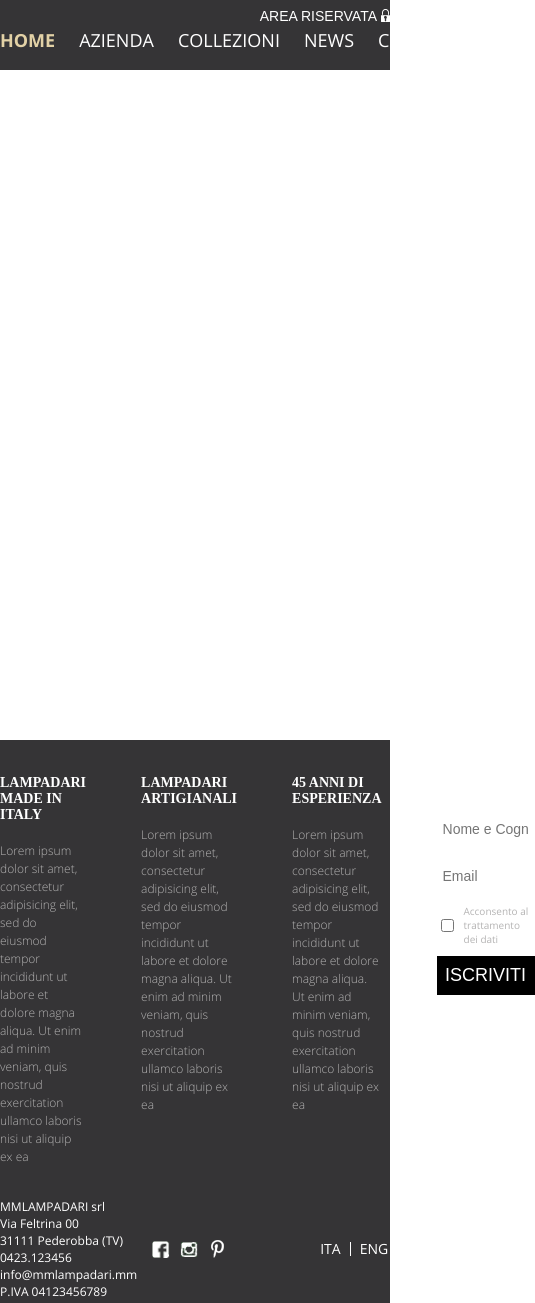
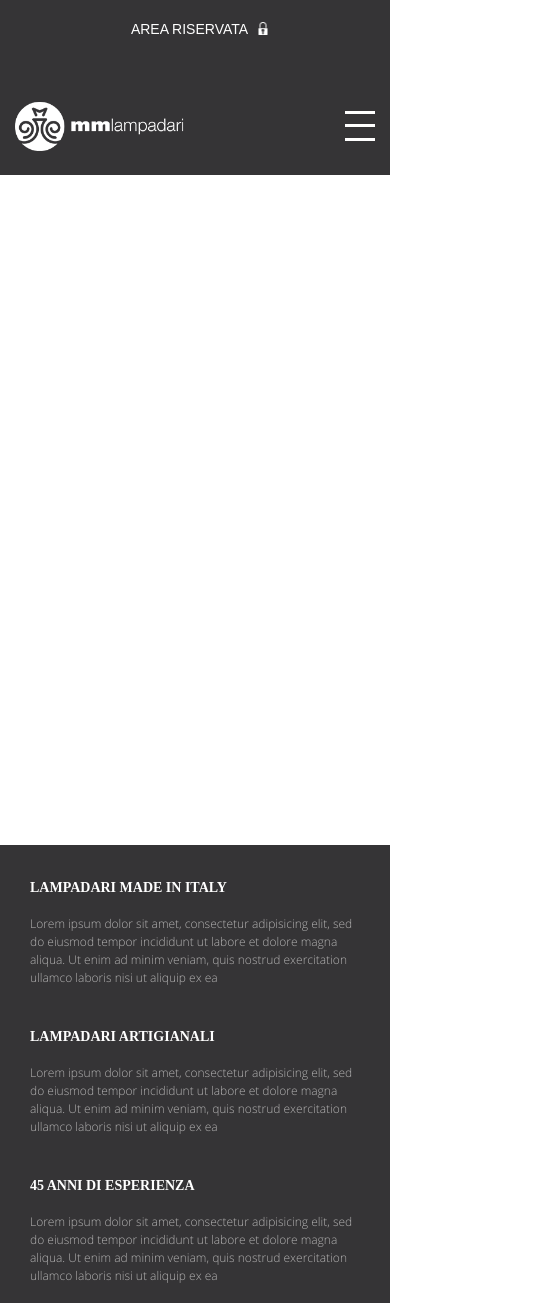
Before and after one commit to alexander-drach/ADCI-test, a plain HTML site: page index.html in a window 390 px wide. Shown: the top 1303 px of the page, 535 px wide, since content can reach past the window. Drawn offline with Linux system fonts and the light colour scheme; files whose address does not match are found by name; a web font is replaced by a local one.

Commit message:
add media queries Header, Footer

```diff
--- a/css/style.css
+++ b/css/style.css
@@ -250,10 +250,44 @@ sub-menu .current-menu-item {
     font-size: 14px;
     color: #ffffff;
     text-transform: uppercase;
-    padding-right: 13px;
+    padding-right: 17px;
     background-image: url(../img/icons/icon-lock.png);
     background-repeat: no-repeat;
     background-position: top 2px right 0;
+}
+
+.humb {
+    position: relative;
+    display: none;
+    width: 30px;
+    height: 30px;
+    background-color: transparent;
+    padding: 0;
+}
+
+.humb__line {
+    display: block;
+    height: 3px;
+    width: 100%;
+    background-color: #ffffff;
+}
+
+.humb__line:before,
+.humb__line:after{
+    content: "";
+    position: absolute;
+    display: block;
+    height: 3px;
+    width: 100%;
+    background-color: #ffffff;
+}
+
+.humb__line:before {
+    top: 0;
+}
+
+.humb__line:after{
+    bottom: 0;
 }
 /* header end */
 
@@ -424,3 +458,100 @@ sub-menu .current-menu-item {
     padding-right: 0;
 }
 /* footer end */
+
+@media (max-width: 1200px) {
+    .container {
+        padding-left: 15px;
+        padding-right: 15px;
+    }
+}
+
+@media (max-width: 992px) {
+    .header-page {
+        padding-top: 60px;
+    }
+
+    .btn-reservation {
+        top: -40px;
+    }
+
+    .humb {
+        display: block;
+    }
+
+    .btn-reservation {
+        right: 15px;
+    }
+
+    .nav {
+        align-self: center;
+        transform: translateY(0);
+    }
+
+    .main-menu {
+        display: none;
+    }
+
+    .footer-info {
+        flex-wrap: wrap;justify-content: center;
+    }
+
+    .footer-control {
+        order: 0;
+        margin-bottom: 25px;
+    }
+
+    .footer-address {
+        order: 1;
+    }
+}
+
+@media (max-width: 768px) {
+    .footer-content {
+        flex-wrap: wrap;
+    }
+
+    .footer-content__item {
+        margin-left: 15px;
+        margin-right: 15px;
+        margin-bottom: 30px;
+    }
+
+    .footer-content__item:last-child {
+        flex: 80%;
+        margin-bottom: 30px;
+    }
+}
+
+@media (max-width: 640px) {
+    .header-page {
+        padding-top: 100px;
+    }
+
+    .btn-reservation {
+        width: 145px;
+        top: -80px;
+        right: 50%;
+        transform: translateX(50%);
+    }
+
+    .footer-content__item {
+        flex: 100%;
+    }
+
+    .footer-address__item {
+        margin-bottom: 15px;
+    }
+
+    .checkbox-field {
+        margin-top: 30px;
+        margin-bottom: 30px;
+    }
+}
+
+
+@media (max-width: 480px) {
+    .logo {
+        width: 170px;
+    }
+}
--- a/index.html
+++ b/index.html
@@ -47,6 +47,10 @@
                         <a class="main-menu__link" href="#">Contatti</a>
                     </li>
                 </ul>
+                <button class="humb">
+                    <span class="visually-hidden">Open menu</span>
+                    <span class="humb__line"></span>
+                </button>
             </nav>
             <button class="btn-reservation" type="button">Area riservata</button>
         </div><!-- container_header -->
```
